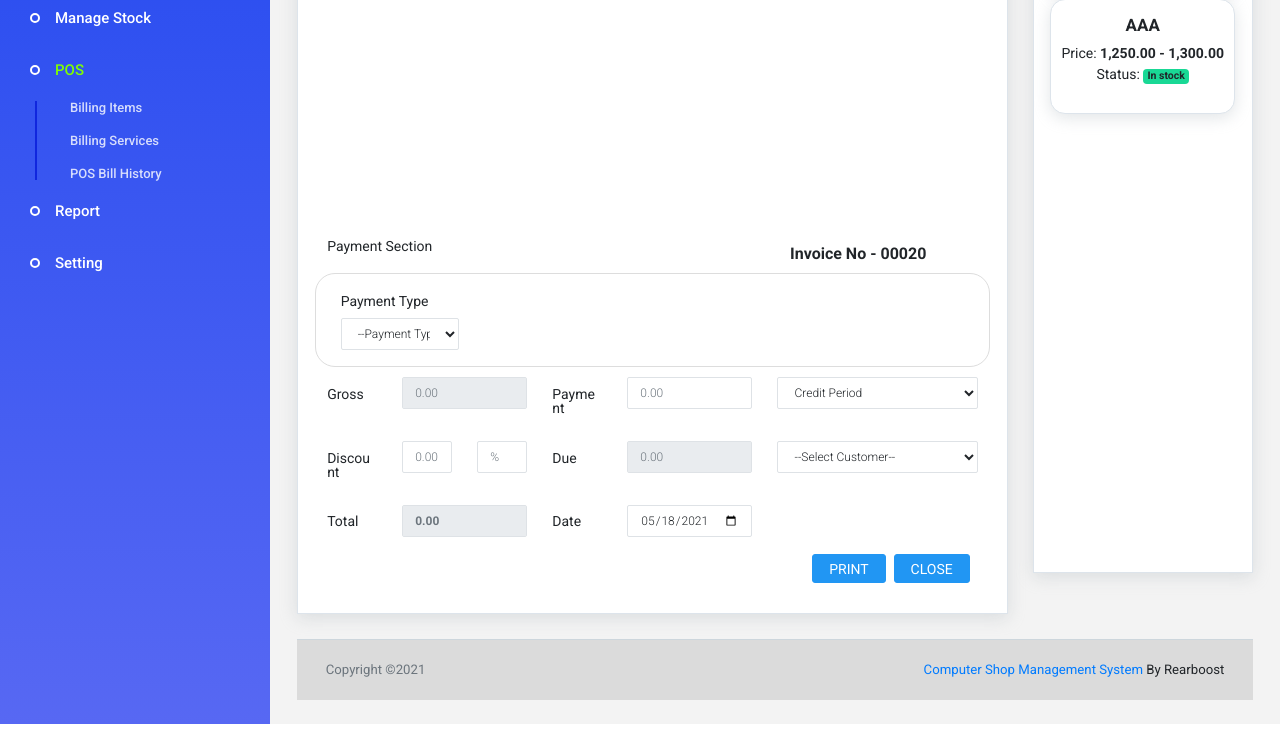
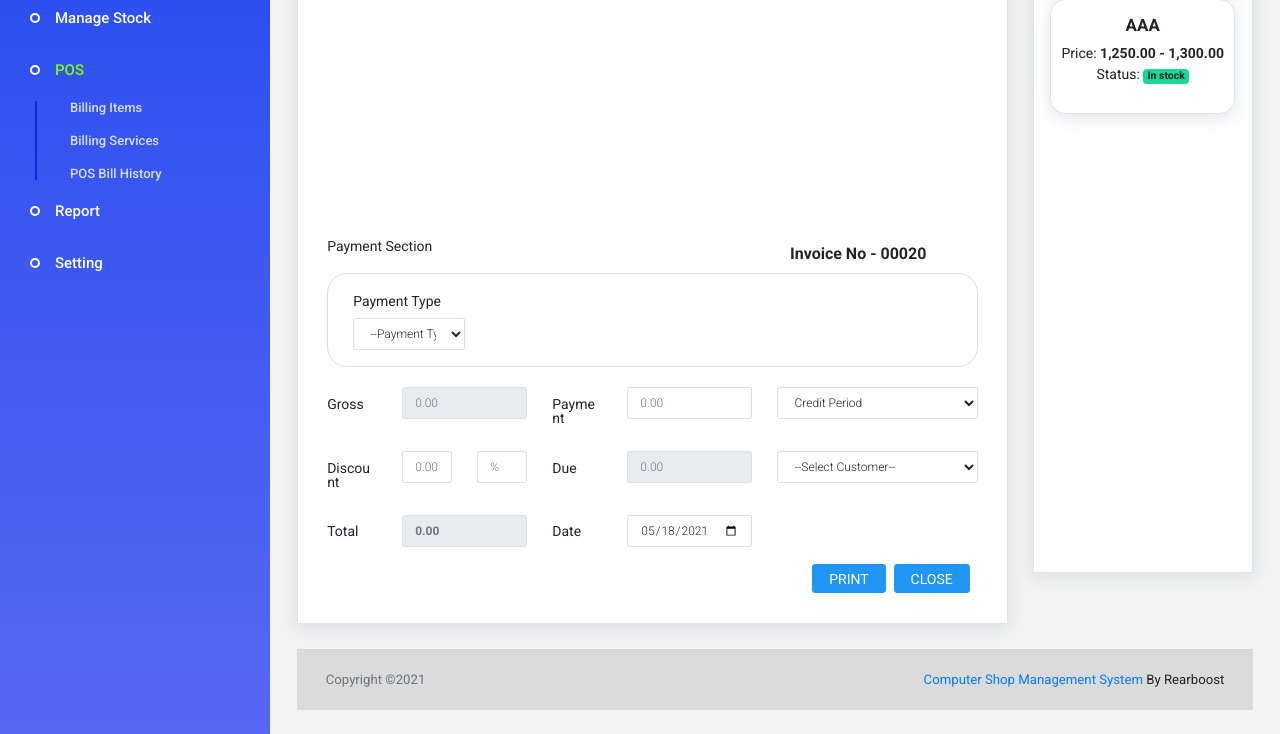
Before and after one commit to rearboost/wordpress-pos, a PHP site: page /content/billing_item.php in a window 1280 px wide. Shown: the part 391-1125 px from the top of the page. Run offline with PHP 8.4, Linux system fonts and the light colour scheme; a user stored in the database is signed in; data comes from the database, SQL or seed files in the repository; data that the repository does not hold is empty; some web fonts are replaced.

Commit message:
Update Bill

```diff
--- a/content/billing_item.php
+++ b/content/billing_item.php
@@ -173,7 +173,7 @@ include('../include/config.php');
                         </div>
 
 
-                        <div class="row" style="border:1px solid #ddd; margin-bottom: 10px; padding-top: 10px; border-radius: 20px;">
+                        <div class="row" style="border:1px solid #ddd; margin-bottom: 10px; padding-top: 10px; border-radius: 20px; margin: 0px 0px 20px 0px;">
                           <div class="col-md-3" >
                               <div class="form-group">
                                 <label class="col-sm-12 col-form-label">Payment Type</label>
```
